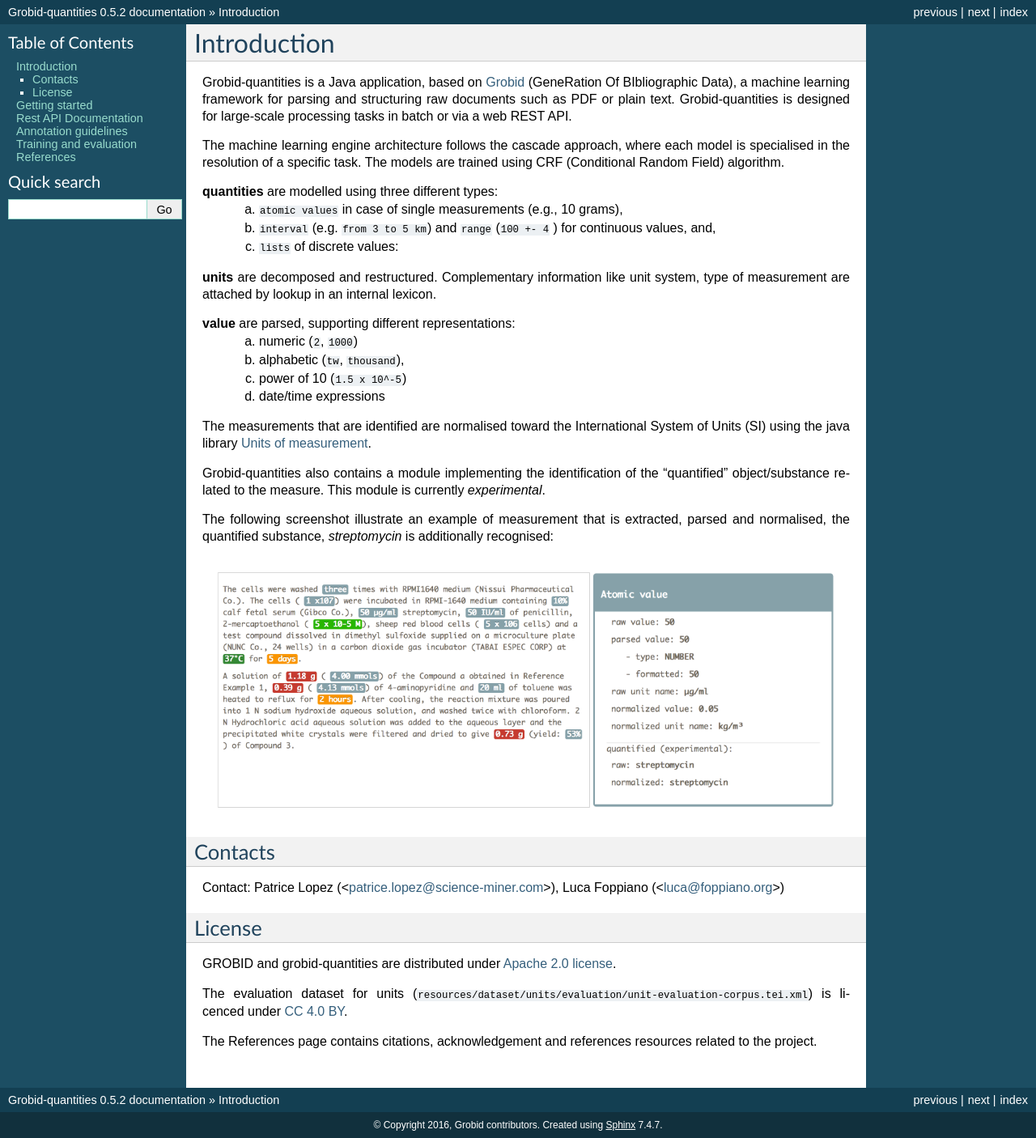
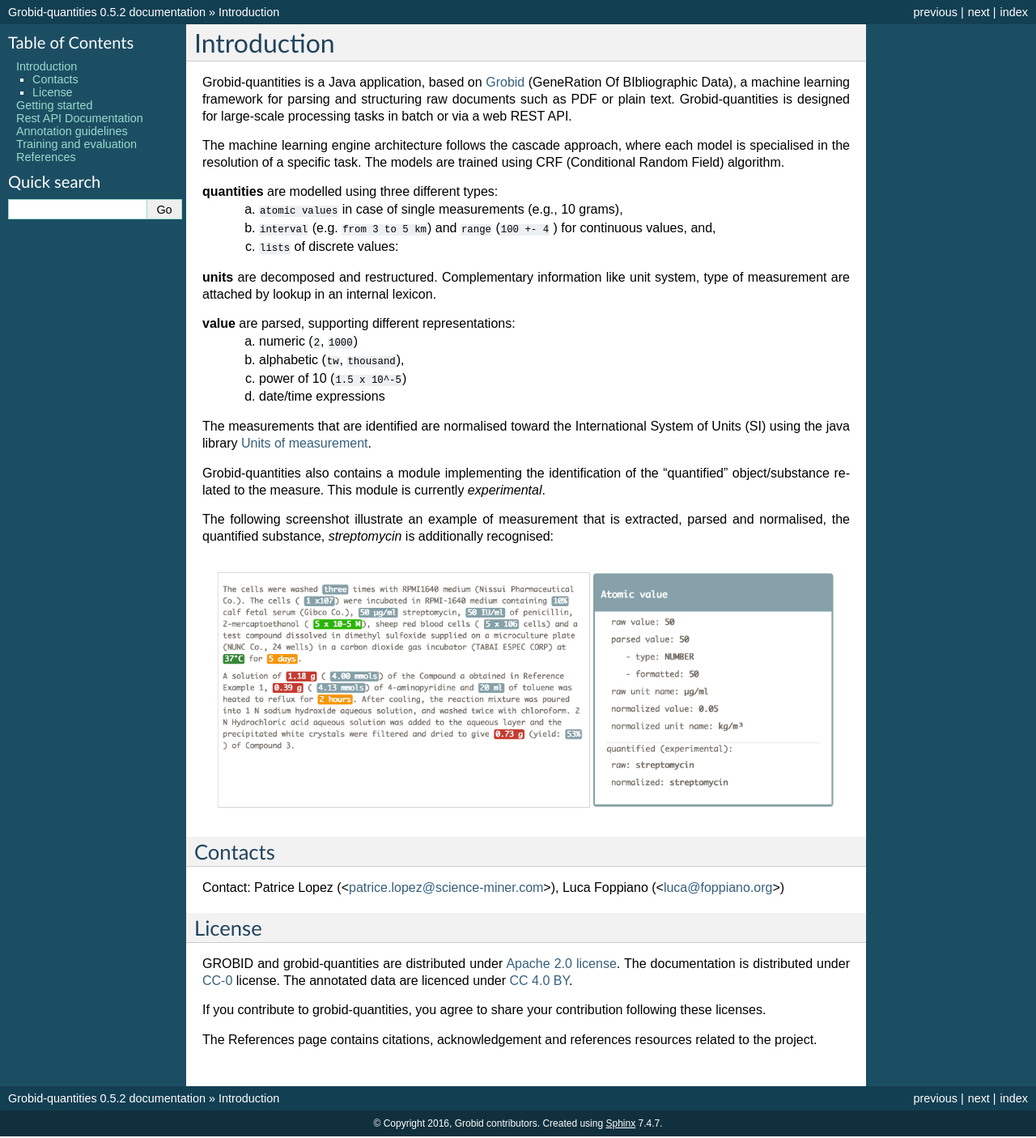
Before and after one commit to lfoppiano/grobid-quantities, a Sphinx documentation site: the page built from doc/introduction.rst, in a window 1280 px wide. Shown: the whole page at 81% size. Built offline with Sphinx 7.4.7, drawn with Linux system fonts in a browser that asks for light colours.

Commit message:
correct license, update references, how to cite

```diff
--- a/doc/introduction.rst
+++ b/doc/introduction.rst
@@ -42,9 +42,8 @@ Contact: Patrice Lopez (<patrice.lopez@science-miner.com>), Luca Foppiano (<luca
 
 License
 ^^^^^^^
-GROBID and grobid-quantities are distributed under `Apache 2.0 license <http://www.apache.org/licenses/LICENSE-2.0>`_.
+GROBID and grobid-quantities are distributed under `Apache 2.0 license <http://www.apache.org/licenses/LICENSE-2.0>`_. The documentation is distributed under `CC-0 <https://creativecommons.org/publicdomain/zero/1.0/>`_ license. The annotated data are licenced under `CC 4.0 BY <https://creativecommons.org/licenses/by/4.0/>`_.
 
-The evaluation dataset for units (``resources/dataset/units/evaluation/unit-evaluation-corpus.tei.xml``) is licenced
-under `CC 4.0 BY <https://creativecommons.org/licenses/by/4.0/>`_.
+If you contribute to grobid-quantities, you agree to share your contribution following these licenses.
 
 The :ref:`References` page contains citations, acknowledgement and references resources related to the project.
--- a/doc/restAPI.rst
+++ b/doc/restAPI.rst
@@ -72,8 +72,8 @@ Process text and extract and normalise measurements. The access point can be rea
   POST    /service/processQuantityText
 
 By processing our classical example ``I've lost two minutes``:
+::
 
-::
     curl -X POST -F "text=I've lost two minutes." localhost:8060/service/processQuantityText
 
 
@@ -196,8 +196,8 @@ The access point can be reach by:
 and the file can be supplied using the ``input`` FormData parameter.
 
 For instance with a ``curl`` query:
+::
 
-::
   curl --form input=@./myFile.pdf localhost:8060/service/annotateQuantityPDF
 
 The result follow the usual schema described above. For this case the resulting JSON contains the list of *pages* and their dimensions. Each measurement provides the coordinate for annotating each part of the entity on the PDF.
```
Also changed, not shown: README.md (+30 -6 lines), doc/references.rst (+29 -0 lines), 2 other files.
